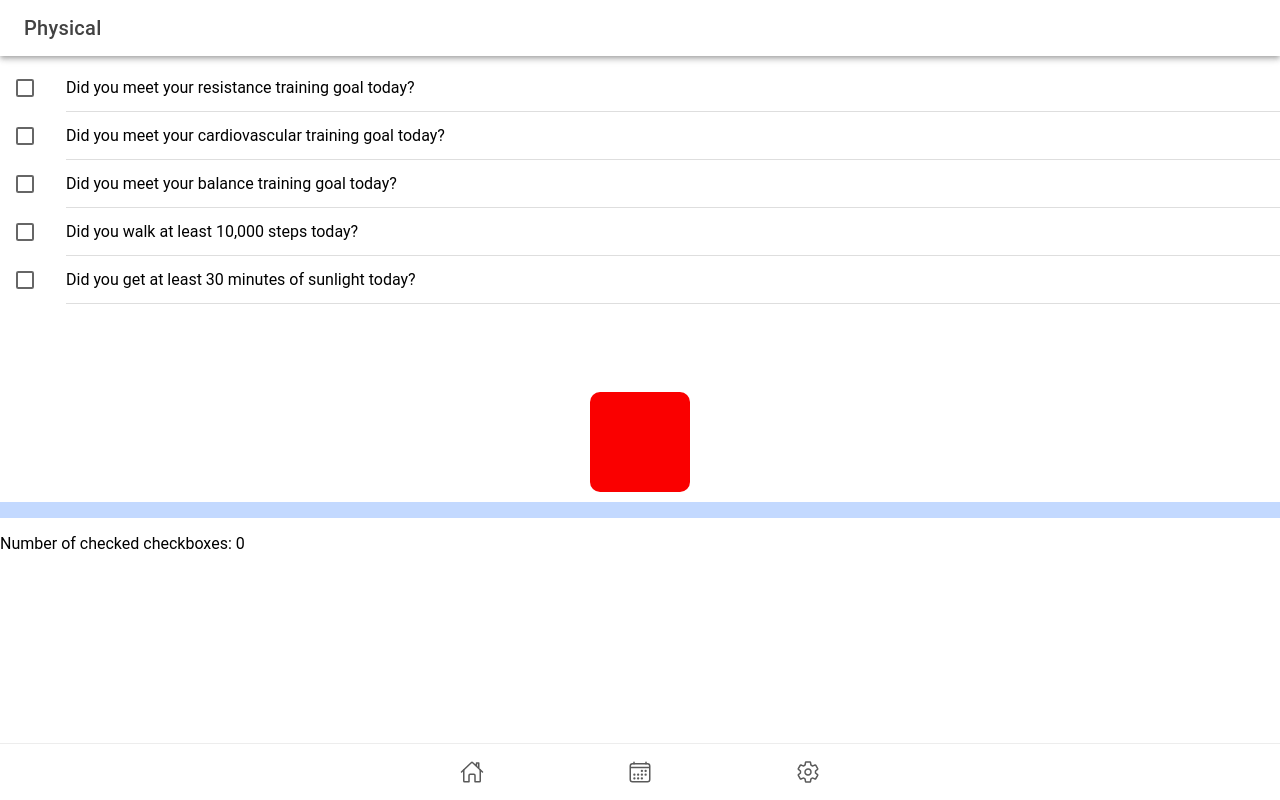
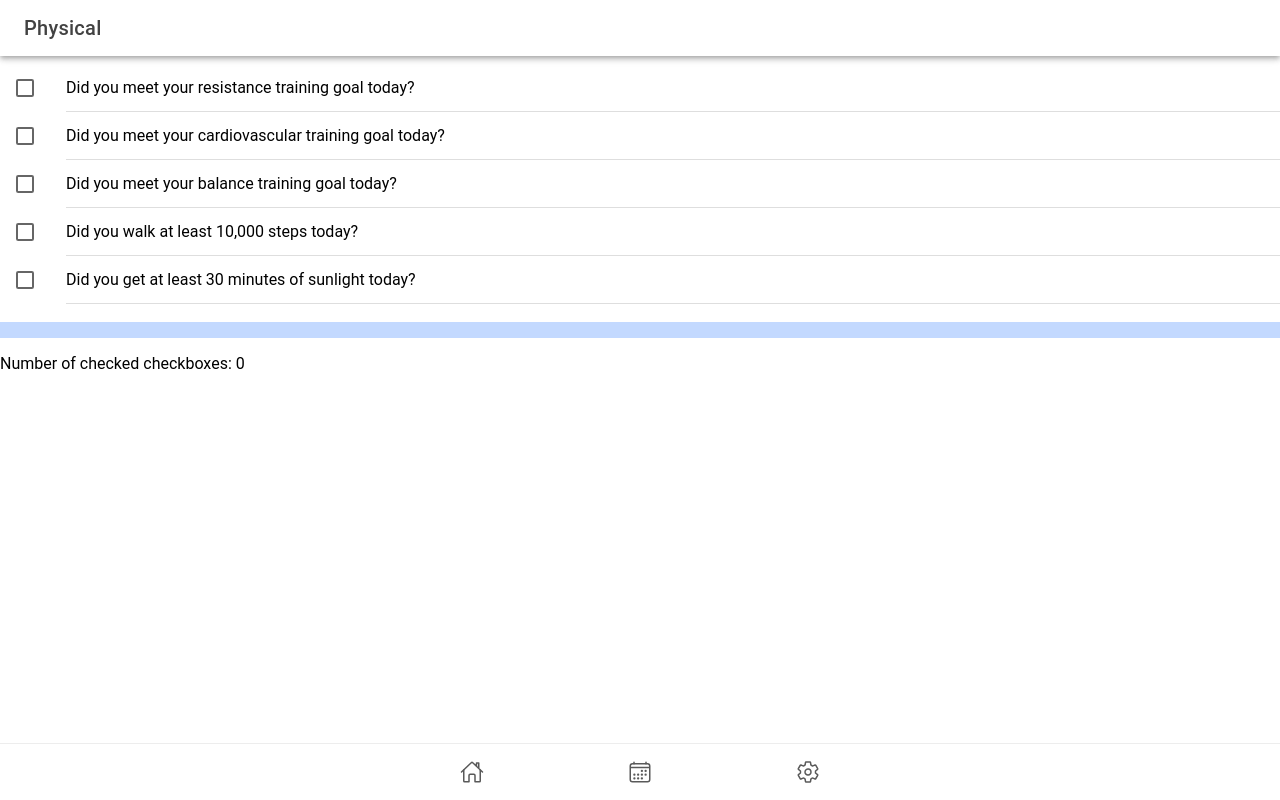
Before and after one commit to Healthy-Habits-project/healthyWatch, a React (Vite) app: page /physicalhealthpage in a window 1280 px wide. Built offline with nearby package versions, Linux system fonts and the light colour scheme.

Commit message:
Remove extra code

```diff
--- a/src/pages/PhysicalHealthPage.tsx
+++ b/src/pages/PhysicalHealthPage.tsx
@@ -72,15 +72,6 @@ const PhysicalPage: React.FC = () => {
 
   const color = getColorBasedOnCount();
 
-  const colorStyles = {
-    width: '100px',
-    height: '100px',
-    margin: 'auto',
-    marginTop: '20px',
-    backgroundColor: color,
-    borderRadius: '10px',
-  };
-
   return (
     <IonPage>
       <IonHeader>
@@ -154,11 +145,6 @@ const PhysicalPage: React.FC = () => {
             </IonLabel>
           </IonItem>
         </IonList>
-
-        <div className={`color-square color-${color}`} style={{ marginTop: '10px', width: '50px', height: '50px' }}></div>
-
-        {/* Dynamic square based on the checked count */}
-        <div style={colorStyles}></div>
         <IonProgressBar
           className={`progress-bar-custom color-${color}`}
           style={{
@@ -166,9 +152,8 @@ const PhysicalPage: React.FC = () => {
             marginTop: '10px',
             height: '1rem',
           }}
-          value={calculateCheckedCount() / 5}
-        >
-        </IonProgressBar>
+          value={calculateCheckedCount() / 5} // This is the value of the progress bar based on the checked count
+        ></IonProgressBar>
         <p>
           Number of checked checkboxes: {checkedCount}
         </p>
```
